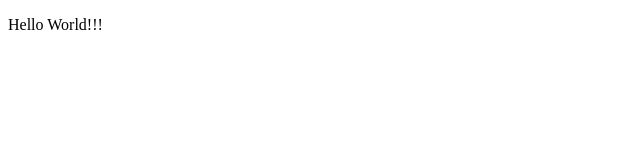
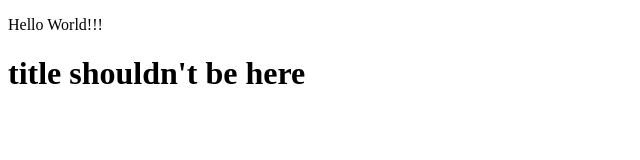
Before and after one commit to JeanneEricksonCooley/yourNameHere, a plain HTML site: page index.html in a window 1280 px wide. Shown: the whole page, without its empty margins (0-640 px from the left). Drawn offline with Linux system fonts and the light colour scheme.

Commit message:
sadflkjafj

```diff
--- a/index.html
+++ b/index.html
@@ -4,5 +4,6 @@
     <p>
         Hello World!!!
     </p>
+    <h1>title shouldn't be here</h1>
 </body>
 </html>
```
